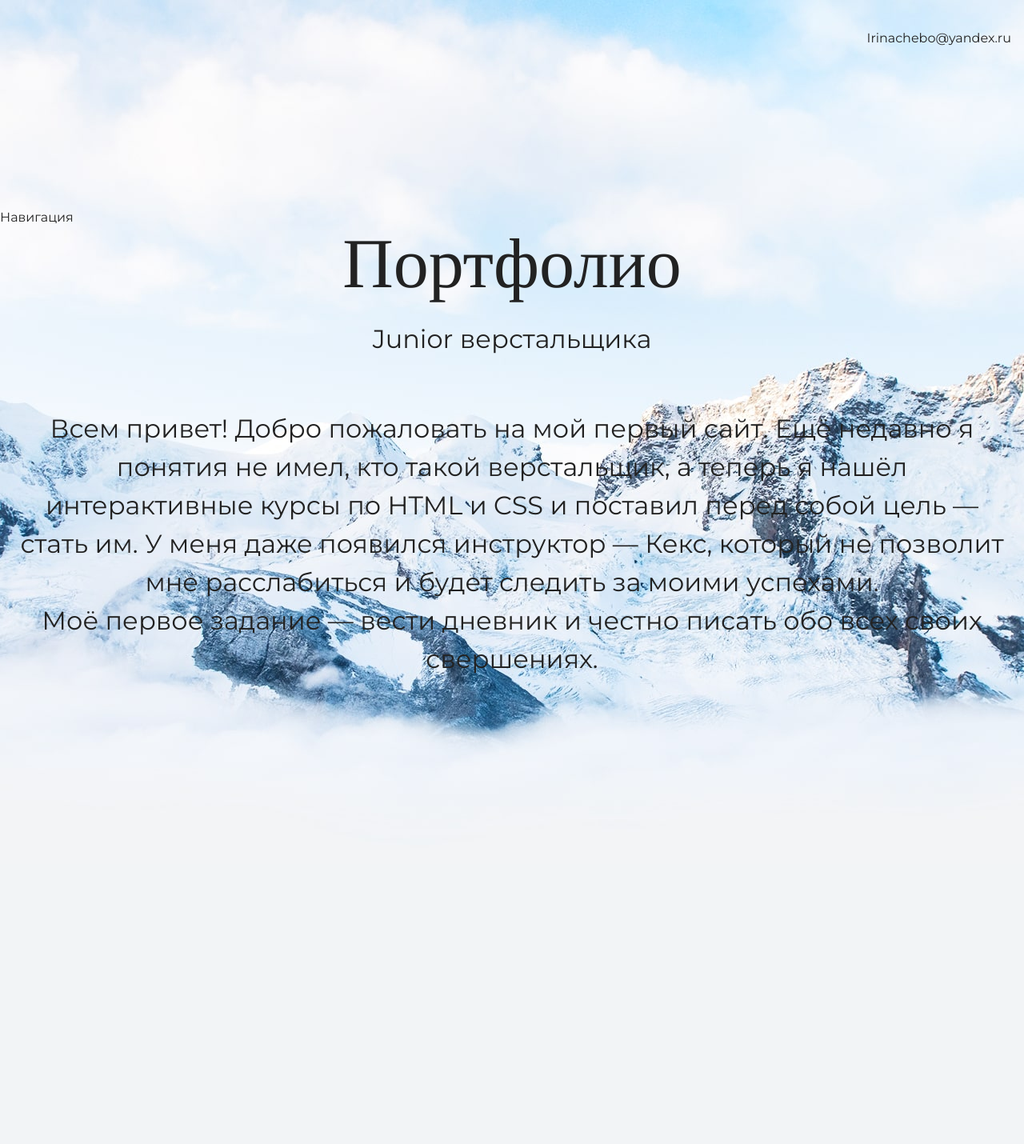
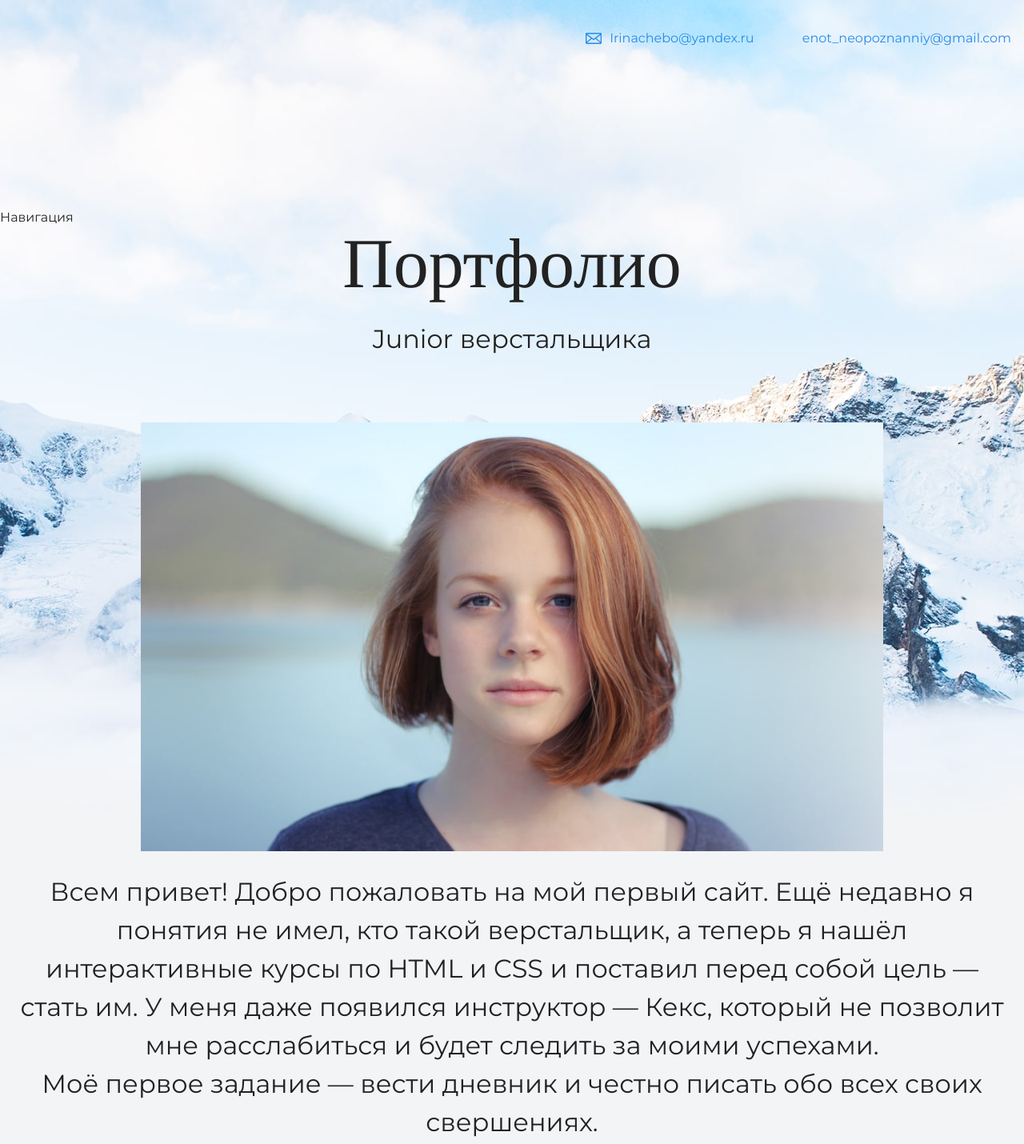
Before and after one commit to Irinach38/test-site, a plain HTML site: page index.html in a window 1280 px wide. Shown: the top 1430 px of the page at 80% size. Drawn offline with nearby package versions, Linux system fonts and the light colour scheme.

Commit message:
Update index.html

```diff
--- a/index.html
+++ b/index.html
@@ -11,7 +11,8 @@
   <body>
     <header class="page-header">
       <div class="container">
-        Irinachebo@yandex.ru
+        <a class="header-email" href="mailto:Irinachebo@yandex.ru">Irinachebo@yandex.ru</a>
+        <a href="mailto:enot_neopoznanniy@gmail.com">enot_neopoznanniy@gmail.com</a>
     </div>
     </header>
     <main>
@@ -24,6 +25,9 @@
       <p> Junior верстальщика</p></div>
 
         <div class="container"><br><br>
+          <figure>
+  <img src="files/user.jpg" width="928" height="536" alt="Фотография Неопознанного Енота">
+</figure>
         <p>Всем привет! Добро пожаловать на мой первый сайт. Ещё недавно я понятия не имел, кто такой верстальщик, а теперь я нашёл интерактивные курсы по HTML и CSS и поставил перед собой цель — стать им. У меня даже появился инструктор — Кекс, который не позволит мне расслабиться и будет следить за моими успехами.</p>
         <p>Моё первое задание — вести дневник и честно писать обо всех своих свершениях.</p>
       </div>
```
